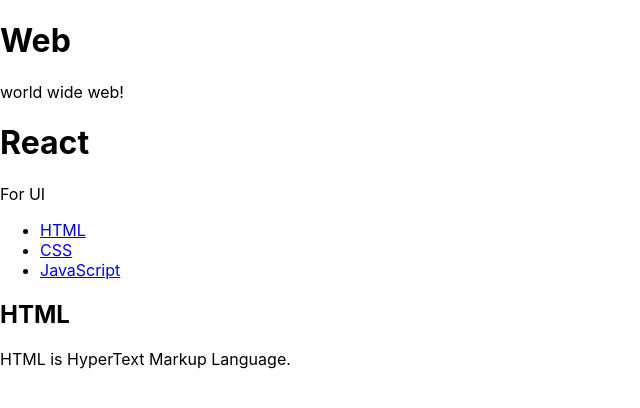
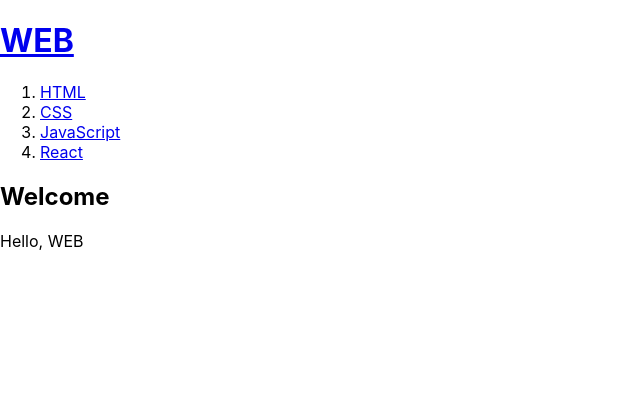
Before and after one commit to hyesom2642/React, a React (Create React App) app in the folder my-app/: page / in a window 1280 px wide. Shown: the top 408 px of the page, without its empty margins (0-640 px from the left). Built offline with nearby package versions, Linux system fonts and the light colour scheme.

Commit message:
🔥 Change from class to function syntax

```diff
--- a/my-app/src/App.js
+++ b/my-app/src/App.js
@@ -1,22 +1,34 @@
-import React, { Component } from 'react';
+// import React, { Component } from 'react';
 import './App.css';
 
-import Subject from './components/Subject';
-import TOC from './components/TOC';
-import Content from './components/Content';
+import Header from './components/Header';
+import Nav from './components/Nav';
+import Article from './components/Article';
+// import TOC from './components/TOC';
+// import Content from './components/Content';
 
-class App extends Component {
-  render() {
-    return (
-      <div className="App">
-        {/* <Subject></Subject> */}
-        <Subject title="Web" sub="world wide web!"></Subject>
-        <Subject title="React" sub="For UI"></Subject>
-        <TOC></TOC>
-        <Content title="HTML" desc="HTML is HyperText Markup Language."></Content>
-      </div>
-    )
-  }
+function App() {
+  return (
+    <div className="App">
+      <Header title="WEB"></Header>
+      <Nav></Nav>
+      <Article title="Welcome" body="Hello, WEB"></Article>
+    </div>
+  )
 }
 
+// class App extends Component {
+//   render() {
+//     return (
+//       <div className="App">
+//         {/* <Subject></Subject> */}
+//         <Header title="Web" sub="world wide web!"></Header>
+//         <Header title="React" sub="For UI"></Header>Header
+//         <TOC></TOC>
+//         <Content title="HTML" desc="HTML is HyperText Markup Language."></Content>
+//       </div>
+//     )
+//   }
+// }
+
 export default App;
--- /dev/null
+++ b/my-app/src/components/Article.js
@@ -0,0 +1,25 @@
+function Article(props) {
+  return (
+    <article>
+      <h2>{ props.title }</h2>
+      { props.body }
+    </article>
+  )
+}
+
+export default Article;
+
+// import React, { Component } from 'react';
+
+// class Content extends Component {
+//   render() {
+//     return (
+//       <article>
+//         <h2>{this.props.title}</h2>
+//         {this.props.desc}
+//       </article>
+//     )
+//   }
+// }
+
+// export default Content;
--- a/my-app/src/components/Content.js
+++ /dev/null
@@ -1,14 +0,0 @@
-import React, { Component } from 'react';
-
-class Content extends Component {
-  render() {
-    return (
-      <article>
-        <h2>{this.props.title}</h2>
-        {this.props.desc}
-      </article>
-    )
-  }
-}
-
-export default Content;
--- /dev/null
+++ b/my-app/src/components/Header.js
@@ -0,0 +1,26 @@
+function Header(props) {
+  return (
+    <header>
+      <h1>
+        <a href="/">{ props.title }</a>
+      </h1>
+    </header>
+  )
+}
+
+export default Header;
+
+// import React, { Component } from 'react';
+
+// class Subject extends Component {
+//   render() {
+//     return (
+//       <header>
+//         <h1>{this.props.title}</h1>
+//         {this.props.sub}
+//       </header>
+//     )
+//   }
+// }
+
+// export default Subject;
--- /dev/null
+++ b/my-app/src/components/Nav.js
@@ -0,0 +1,40 @@
+function Nav() {
+  return (
+    <nav>
+      <ol>
+        <li>
+          <a href="/read/1">HTML</a>
+        </li>
+        <li>
+          <a href="/read/2">CSS</a>
+        </li>
+        <li>
+          <a href="/read/3">JavaScript</a>
+        </li>
+        <li>
+          <a href="/read/4">React</a>
+        </li>
+      </ol>
+    </nav>
+  )
+}
+
+export default Nav;
+
+// import React, { Component } from 'react';
+
+// class TOC extends Component {
+//   render() {
+//     return (
+//       <nav>
+//         <ul>
+//           <li><a href="1.html">HTML</a></li>
+//           <li><a href="2.html">CSS</a></li>
+//           <li><a href="3.html">JavaScript</a></li>
+//         </ul>
+//       </nav>
+//     );
+//   }
+// }
+
+// export default TOC;
--- a/my-app/src/components/Subject.js
+++ /dev/null
@@ -1,14 +0,0 @@
-import React, { Component } from 'react';
-
-class Subject extends Component {
-  render() {
-    return (
-      <header>
-        <h1>{this.props.title}</h1>
-        {this.props.sub}
-      </header>
-    )
-  }
-}
-
-export default Subject;
--- a/my-app/src/components/TOC.js
+++ /dev/null
@@ -1,17 +0,0 @@
-import React, { Component } from 'react';
-
-class TOC extends Component {
-  render() {
-    return (
-      <nav>
-        <ul>
-          <li><a href="1.html">HTML</a></li>
-          <li><a href="2.html">CSS</a></li>
-          <li><a href="3.html">JavaScript</a></li>
-        </ul>
-      </nav>
-    );
-  }
-}
-
-export default TOC;
```
